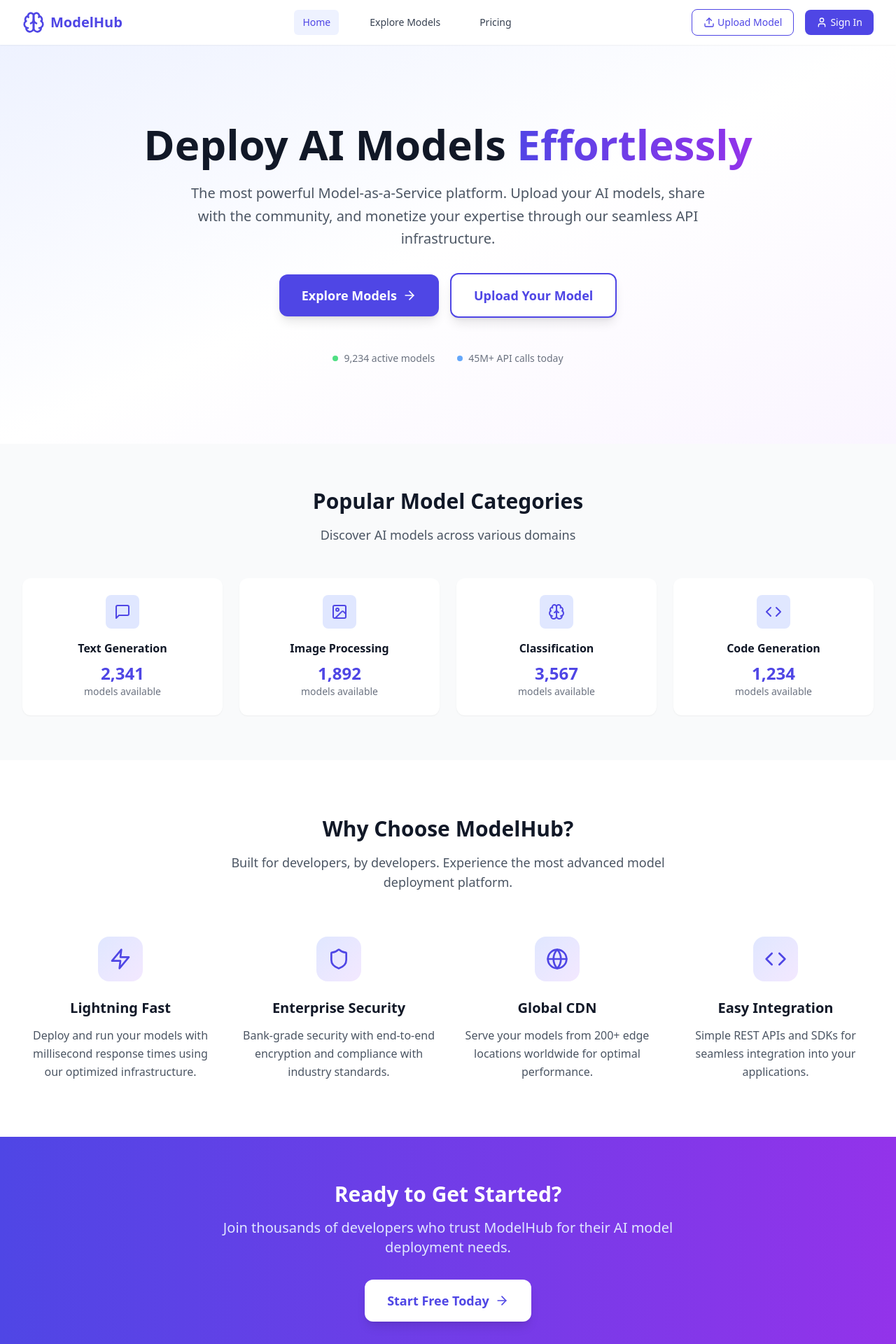
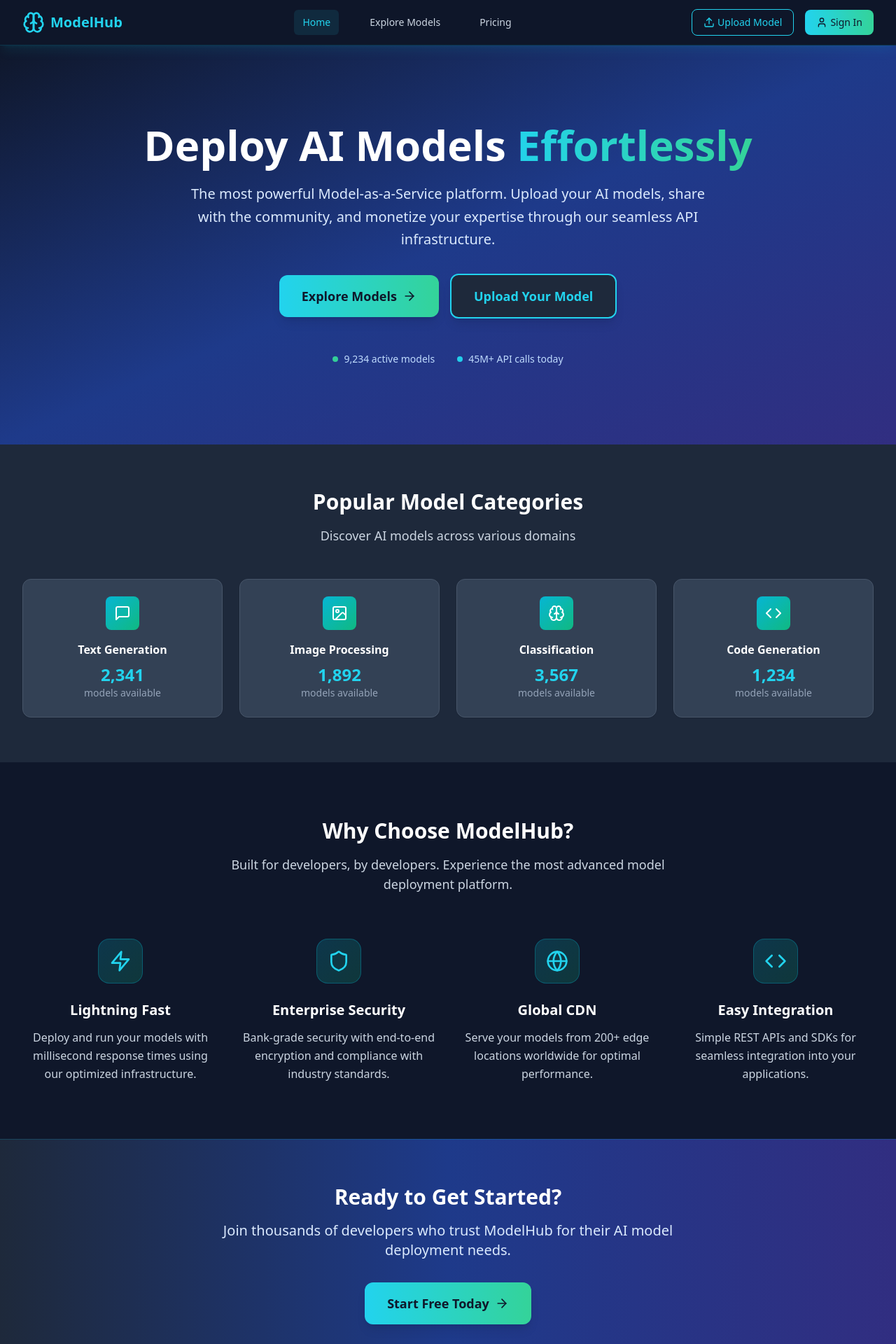
Before and after one commit to Farhan-Is-A-Coder/ServeMind_Product_1, a React (Vite) app: page / in a window 1280 px wide. Shown: the top 1920 px of the page at 70% size. Built offline with nearby package versions, Linux system fonts and the light colour scheme.

Commit message:
Update to Attractive Techy Colors

```diff
--- a/src/App.tsx
+++ b/src/App.tsx
@@ -13,7 +13,7 @@ import DashboardPage from './pages/DashboardPage';
 function App() {
   return (
     <Router>
-      <div className="min-h-screen bg-gray-50 flex flex-col">
+      <div className="min-h-screen bg-slate-900 flex flex-col">
         <Header />
         <main className="flex-grow">
           <Routes>
--- a/src/components/Header.tsx
+++ b/src/components/Header.tsx
@@ -15,11 +15,11 @@ const Header = () => {
   ];
 
   return (
-    <header className="bg-white shadow-sm sticky top-0 z-50">
+    <header className="bg-slate-900/95 backdrop-blur-sm shadow-lg shadow-cyan-500/10 sticky top-0 z-50 border-b border-cyan-500/20">
       <div className="max-w-7xl mx-auto px-4 sm:px-6 lg:px-8">
         <div className="flex justify-between items-center h-16">
           <div className="flex items-center">
-            <Link to="/" className="flex items-center space-x-2 text-indigo-600 hover:text-indigo-700 transition-colors">
+            <Link to="/" className="flex items-center space-x-2 text-cyan-400 hover:text-cyan-300 transition-colors">
               <Brain className="h-8 w-8" />
               <span className="text-xl font-bold">ModelHub</span>
             </Link>
@@ -33,8 +33,8 @@ const Header = () => {
                 to={item.href}
                 className={`px-3 py-2 rounded-md text-sm font-medium transition-colors ${
                   isActive(item.href)
-                    ? 'text-indigo-600 bg-indigo-50'
-                    : 'text-gray-700 hover:text-indigo-600 hover:bg-gray-50'
+                    ? 'text-cyan-400 bg-cyan-400/10'
+                    : 'text-slate-300 hover:text-cyan-400 hover:bg-slate-800'
                 }`}
               >
                 {item.name}
@@ -46,14 +46,14 @@ const Header = () => {
           <div className="hidden md:flex items-center space-x-4">
             <Link
               to="/upload"
-              className="flex items-center space-x-1 px-4 py-2 text-sm font-medium text-indigo-600 border border-indigo-600 rounded-lg hover:bg-indigo-50 transition-colors"
+              className="flex items-center space-x-1 px-4 py-2 text-sm font-medium text-cyan-400 border border-cyan-400 rounded-lg hover:bg-cyan-400/10 transition-colors"
             >
               <Upload className="h-4 w-4" />
               <span>Upload Model</span>
             </Link>
             <Link
               to="/auth"
-              className="flex items-center space-x-1 px-4 py-2 text-sm font-medium text-white bg-indigo-600 rounded-lg hover:bg-indigo-700 transition-colors"
+              className="flex items-center space-x-1 px-4 py-2 text-sm font-medium text-slate-900 bg-gradient-to-r from-cyan-400 to-emerald-400 rounded-lg hover:from-cyan-300 hover:to-emerald-300 transition-all"
             >
               <User className="h-4 w-4" />
               <span>Sign In</span>
@@ -64,7 +64,7 @@ const Header = () => {
           <div className="md:hidden">
             <button
               onClick={() => setIsMenuOpen(!isMenuOpen)}
-              className="p-2 rounded-md text-gray-700 hover:text-indigo-600 hover:bg-gray-50 transition-colors"
+              className="p-2 rounded-md text-slate-300 hover:text-cyan-400 hover:bg-slate-800 transition-colors"
             >
               {isMenuOpen ? <X className="h-6 w-6" /> : <Menu className="h-6 w-6" />}
             </button>
@@ -73,7 +73,7 @@ const Header = () => {
 
         {/* Mobile Navigation */}
         {isMenuOpen && (
-          <div className="md:hidden border-t border-gray-200 py-4">
+          <div className="md:hidden border-t border-slate-700 py-4">
             <div className="space-y-2">
               {navigation.map((item) => (
                 <Link
@@ -82,18 +82,18 @@ const Header = () => {
                   onClick={() => setIsMenuOpen(false)}
                   className={`block px-3 py-2 rounded-md text-base font-medium transition-colors ${
                     isActive(item.href)
-                      ? 'text-indigo-600 bg-indigo-50'
-                      : 'text-gray-700 hover:text-indigo-600 hover:bg-gray-50'
+                      ? 'text-cyan-400 bg-cyan-400/10'
+                      : 'text-slate-300 hover:text-cyan-400 hover:bg-slate-800'
                   }`}
                 >
                   {item.name}
                 </Link>
               ))}
-              <div className="border-t border-gray-200 pt-4 space-y-2">
+              <div className="border-t border-slate-700 pt-4 space-y-2">
                 <Link
                   to="/upload"
                   onClick={() => setIsMenuOpen(false)}
-                  className="flex items-center space-x-2 px-3 py-2 text-base font-medium text-indigo-600 hover:bg-indigo-50 rounded-md transition-colors"
+                  className="flex items-center space-x-2 px-3 py-2 text-base font-medium text-cyan-400 hover:bg-cyan-400/10 rounded-md transition-colors"
                 >
                   <Upload className="h-5 w-5" />
                   <span>Upload Model</span>
@@ -101,7 +101,7 @@ const Header = () => {
                 <Link
                   to="/auth"
                   onClick={() => setIsMenuOpen(false)}
-                  className="flex items-center space-x-2 px-3 py-2 text-base font-medium text-white bg-indigo-600 hover:bg-indigo-700 rounded-md transition-colors"
+                  className="flex items-center space-x-2 px-3 py-2 text-base font-medium text-slate-900 bg-gradient-to-r from-cyan-400 to-emerald-400 hover:from-cyan-300 hover:to-emerald-300 rounded-md transition-all"
                 >
                   <User className="h-5 w-5" />
                   <span>Sign In</span>
--- a/src/pages/HomePage.tsx
+++ b/src/pages/HomePage.tsx
@@ -37,38 +37,38 @@ const HomePage = () => {
     <div className="bg-white">
       {/* Hero Section */}
       <section className="relative overflow-hidden">
-        <div className="bg-gradient-to-br from-indigo-50 via-white to-purple-50">
+        <div className="bg-gradient-to-br from-slate-900 via-blue-900 to-indigo-900">
           <div className="max-w-7xl mx-auto px-4 sm:px-6 lg:px-8 py-20 lg:py-28">
             <div className="text-center">
-              <h1 className="text-4xl sm:text-5xl lg:text-6xl font-bold text-gray-900 mb-6">
+              <h1 className="text-4xl sm:text-5xl lg:text-6xl font-bold text-white mb-6">
                 Deploy AI Models
-                <span className="text-transparent bg-clip-text bg-gradient-to-r from-indigo-600 to-purple-600"> Effortlessly</span>
+                <span className="text-transparent bg-clip-text bg-gradient-to-r from-cyan-400 to-emerald-400"> Effortlessly</span>
               </h1>
-              <p className="text-xl text-gray-600 mb-8 max-w-3xl mx-auto leading-relaxed">
+              <p className="text-xl text-blue-100 mb-8 max-w-3xl mx-auto leading-relaxed">
                 The most powerful Model-as-a-Service platform. Upload your AI models, share with the community, and monetize your expertise through our seamless API infrastructure.
               </p>
               <div className="flex flex-col sm:flex-row gap-4 justify-center items-center">
                 <Link
                   to="/explore"
-                  className="inline-flex items-center px-8 py-4 text-lg font-semibold text-white bg-indigo-600 rounded-xl hover:bg-indigo-700 transform hover:scale-105 transition-all duration-200 shadow-lg hover:shadow-xl"
+                  className="inline-flex items-center px-8 py-4 text-lg font-semibold text-slate-900 bg-gradient-to-r from-cyan-400 to-emerald-400 rounded-xl hover:from-cyan-300 hover:to-emerald-300 transform hover:scale-105 transition-all duration-200 shadow-lg hover:shadow-xl"
                 >
                   Explore Models
                   <ArrowRight className="ml-2 h-5 w-5" />
                 </Link>
                 <Link
                   to="/upload"
-                  className="inline-flex items-center px-8 py-4 text-lg font-semibold text-indigo-600 bg-white border-2 border-indigo-600 rounded-xl hover:bg-indigo-50 transform hover:scale-105 transition-all duration-200 shadow-lg hover:shadow-xl"
+                  className="inline-flex items-center px-8 py-4 text-lg font-semibold text-cyan-400 bg-slate-800 border-2 border-cyan-400 rounded-xl hover:bg-slate-700 transform hover:scale-105 transition-all duration-200 shadow-lg hover:shadow-xl"
                 >
                   Upload Your Model
                 </Link>
               </div>
-              <div className="mt-12 flex justify-center items-center space-x-8 text-sm text-gray-500">
+              <div className="mt-12 flex justify-center items-center space-x-8 text-sm text-blue-200">
                 <div className="flex items-center space-x-2">
-                  <div className="w-2 h-2 bg-green-400 rounded-full animate-pulse"></div>
+                  <div className="w-2 h-2 bg-emerald-400 rounded-full animate-pulse"></div>
                   <span>9,234 active models</span>
                 </div>
                 <div className="flex items-center space-x-2">
-                  <div className="w-2 h-2 bg-blue-400 rounded-full animate-pulse"></div>
+                  <div className="w-2 h-2 bg-cyan-400 rounded-full animate-pulse"></div>
                   <span>45M+ API calls today</span>
                 </div>
               </div>
@@ -78,24 +78,24 @@ const HomePage = () => {
       </section>
 
       {/* Model Types Section */}
-      <section className="py-16 bg-gray-50">
+      <section className="py-16 bg-slate-800">
         <div className="max-w-7xl mx-auto px-4 sm:px-6 lg:px-8">
           <div className="text-center mb-12">
-            <h2 className="text-3xl font-bold text-gray-900 mb-4">Popular Model Categories</h2>
-            <p className="text-lg text-gray-600">Discover AI models across various domains</p>
+            <h2 className="text-3xl font-bold text-white mb-4">Popular Model Categories</h2>
+            <p className="text-lg text-slate-300">Discover AI models across various domains</p>
           </div>
           <div className="grid grid-cols-2 lg:grid-cols-4 gap-6">
             {modelTypes.map((type, index) => (
               <div
                 key={index}
-                className="bg-white p-6 rounded-xl shadow-sm hover:shadow-md transition-shadow duration-200 text-center group cursor-pointer"
+                className="bg-slate-700 p-6 rounded-xl shadow-sm hover:shadow-lg hover:shadow-cyan-500/20 transition-all duration-200 text-center group cursor-pointer border border-slate-600 hover:border-cyan-400"
               >
-                <div className="w-12 h-12 mx-auto mb-4 bg-indigo-100 rounded-lg flex items-center justify-center group-hover:bg-indigo-200 transition-colors">
-                  <type.icon className="h-6 w-6 text-indigo-600" />
+                <div className="w-12 h-12 mx-auto mb-4 bg-gradient-to-br from-cyan-500 to-emerald-500 rounded-lg flex items-center justify-center group-hover:from-cyan-400 group-hover:to-emerald-400 transition-all">
+                  <type.icon className="h-6 w-6 text-white" />
                 </div>
-                <h3 className="font-semibold text-gray-900 mb-2">{type.name}</h3>
-                <p className="text-2xl font-bold text-indigo-600">{type.count}</p>
-                <p className="text-sm text-gray-500">models available</p>
+                <h3 className="font-semibold text-white mb-2">{type.name}</h3>
+                <p className="text-2xl font-bold text-cyan-400">{type.count}</p>
+                <p className="text-sm text-slate-400">models available</p>
               </div>
             ))}
           </div>
@@ -103,11 +103,11 @@ const HomePage = () => {
       </section>
 
       {/* Features Section */}
-      <section className="py-20">
+      <section className="py-20 bg-slate-900">
         <div className="max-w-7xl mx-auto px-4 sm:px-6 lg:px-8">
           <div className="text-center mb-16">
-            <h2 className="text-3xl font-bold text-gray-900 mb-4">Why Choose ModelHub?</h2>
-            <p className="text-lg text-gray-600 max-w-2xl mx-auto">
+            <h2 className="text-3xl font-bold text-white mb-4">Why Choose ModelHub?</h2>
+            <p className="text-lg text-slate-300 max-w-2xl mx-auto">
               Built for developers, by developers. Experience the most advanced model deployment platform.
             </p>
           </div>
@@ -117,11 +117,11 @@ const HomePage = () => {
                 key={index}
                 className="text-center group"
               >
-                <div className="w-16 h-16 mx-auto mb-6 bg-gradient-to-br from-indigo-100 to-purple-100 rounded-2xl flex items-center justify-center group-hover:from-indigo-200 group-hover:to-purple-200 transition-all duration-300">
-                  <feature.icon className="h-8 w-8 text-indigo-600" />
+                <div className="w-16 h-16 mx-auto mb-6 bg-gradient-to-br from-cyan-500/20 to-emerald-500/20 rounded-2xl flex items-center justify-center group-hover:from-cyan-400/30 group-hover:to-emerald-400/30 transition-all duration-300 border border-cyan-500/30">
+                  <feature.icon className="h-8 w-8 text-cyan-400" />
                 </div>
-                <h3 className="text-xl font-semibold text-gray-900 mb-3">{feature.title}</h3>
-                <p className="text-gray-600 leading-relaxed">{feature.description}</p>
+                <h3 className="text-xl font-semibold text-white mb-3">{feature.title}</h3>
+                <p className="text-slate-300 leading-relaxed">{feature.description}</p>
               </div>
             ))}
           </div>
@@ -129,15 +129,15 @@ const HomePage = () => {
       </section>
 
       {/* CTA Section */}
-      <section className="bg-gradient-to-r from-indigo-600 to-purple-600 py-16">
+      <section className="bg-gradient-to-r from-slate-800 via-blue-900 to-indigo-900 py-16 border-t border-cyan-500/20">
         <div className="max-w-7xl mx-auto px-4 sm:px-6 lg:px-8 text-center">
           <h2 className="text-3xl font-bold text-white mb-4">Ready to Get Started?</h2>
-          <p className="text-xl text-indigo-100 mb-8 max-w-2xl mx-auto">
+          <p className="text-xl text-blue-100 mb-8 max-w-2xl mx-auto">
             Join thousands of developers who trust ModelHub for their AI model deployment needs.
           </p>
           <Link
             to="/auth"
-            className="inline-flex items-center px-8 py-4 text-lg font-semibold text-indigo-600 bg-white rounded-xl hover:bg-gray-50 transform hover:scale-105 transition-all duration-200 shadow-lg hover:shadow-xl"
+            className="inline-flex items-center px-8 py-4 text-lg font-semibold text-slate-900 bg-gradient-to-r from-cyan-400 to-emerald-400 rounded-xl hover:from-cyan-300 hover:to-emerald-300 transform hover:scale-105 transition-all duration-200 shadow-lg hover:shadow-xl"
           >
             Start Free Today
             <ArrowRight className="ml-2 h-5 w-5" />
```
Also changed, not shown: src/components/Footer.tsx (+17 -17 lines), src/pages/ExplorePage.tsx (+23 -23 lines).
